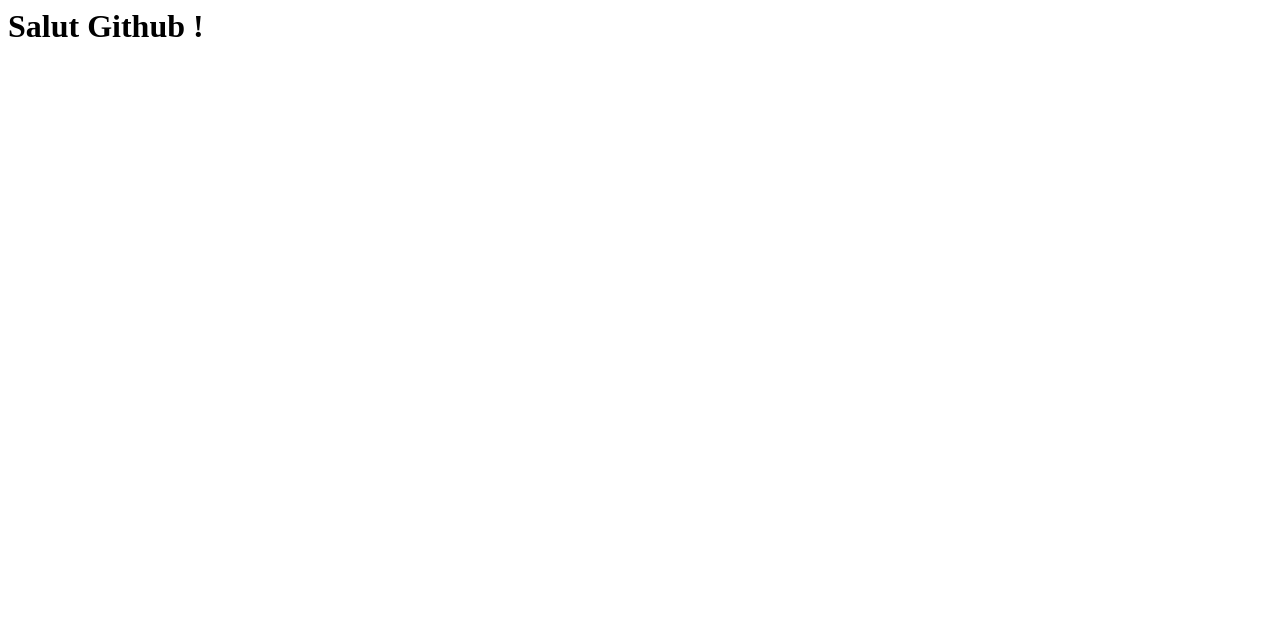
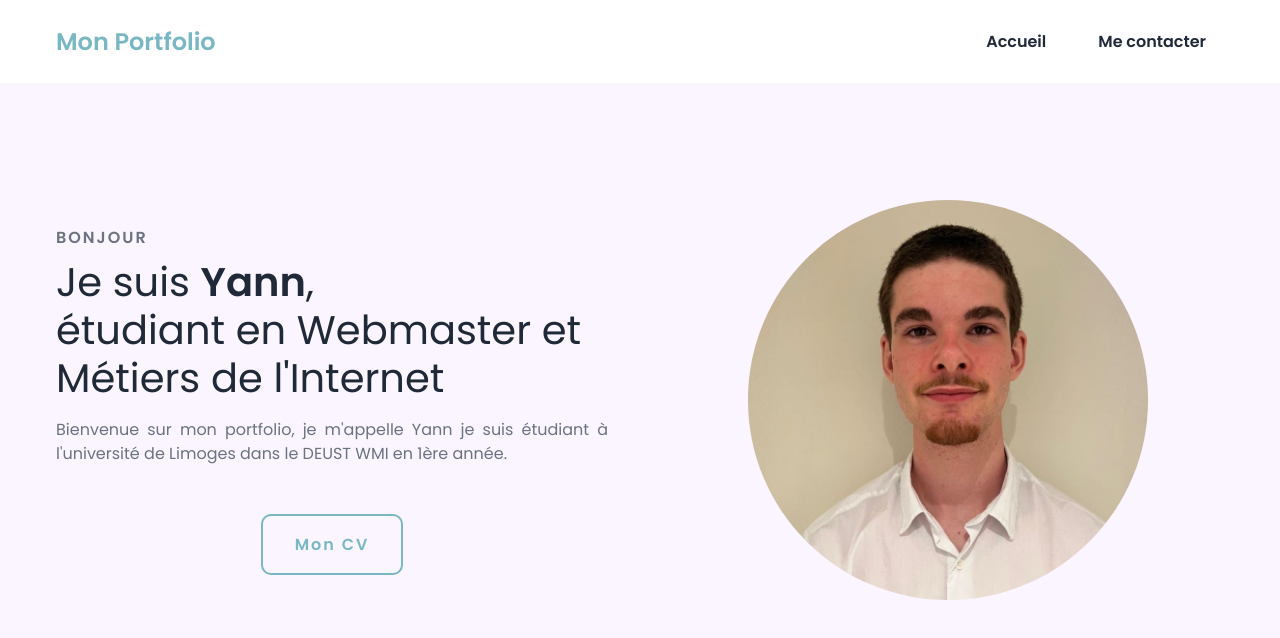
Before and after one commit to yanngdnd/uel106, a plain HTML site: page index.html in a window 1280 px wide. Drawn offline with nearby package versions, Linux system fonts and the light colour scheme.

Commit message:
Add files via upload

```diff
--- a/index.html
+++ b/index.html
@@ -1,8 +1,51 @@
-<html>
-<head>
-<title>Ma première page HTML</title>
-</head>
-<body>
-<h1>Salut Github !<h1>
-<body>
+<!DOCTYPE html>
+<html lang="fr">
+  <head>
+    <meta charset="UTF-8" />
+    <meta http-equiv="X-UA-Compatible" content="IE=edge" />
+    <meta name="viewport" content="width=device-width, initial-scale=1.0" />
+    <link
+      href="https://cdn.jsdelivr.net/npm/remixicon@3.2.0/fonts/remixicon.css"
+      rel="stylesheet"
+    />
+    <link rel="stylesheet" href="styles.css" />
+    <title>Mon Portfolio</title>
+  </head>
+  <body>
+    <nav>
+      <div class="nav__content">
+        <div class="logo">Mon Portfolio</div>
+        <label for="check" class="checkbox">
+          <i class="ri-menu-line"></i>
+        </label>
+        <input type="checkbox" name="check" id="check" />
+        <ul>
+          <li><a href="index.html">Accueil</a></li>
+          <li><a href="contact.html">Me contacter</a></li>
+
+        </ul>
+      </div>
+    </nav>
+    <section class="section">
+      <div class="section__container">
+        <div class="content">
+          <p class="subtitle">BONJOUR</p>
+          <h1 class="title">
+            Je suis <span>Yann</span>,<br>étudiant en Webmaster et Métiers de l'Internet
+          </h1>
+          <p class="description">
+            Bienvenue sur mon portfolio, je m'appelle Yann je suis étudiant
+            à l'université de Limoges dans le DEUST WMI en 1ère année.
+
+          </p>
+          <div class="cv">
+            <a href="mon cv.pdf" target="_blank">Mon CV</a>
+          </div>
+        </div>
+        <div class="image">
+          <img src="photo pro.jpg" alt="photo" />
+        </div>
+      </div>
+    </section>
+  </body>
 </html>
--- /dev/null
+++ b/style.css
@@ -0,0 +1,188 @@
+:root {
+    --primary-color: #79b7c2;
+    --primary-color-dark: #80d5e4;
+    --secondary-color: #79b7c2;
+    --text-dark: #1f2937;
+    --text-light: #6b7280;
+    --extra-light: #faf5ff;
+    --max-width: 1200px;
+  }
+
+  * {
+    padding: 0;
+    margin: 0;
+    box-sizing: border-box;
+  }
+
+  a {
+    text-decoration: none;
+  }
+
+  body {
+    font-family: "Poppins", sans-serif;
+  }
+
+  nav {
+    width: 100%;
+    position: fixed;
+    top: 0;
+    left: 0;
+    background-color: #ffffff;
+    z-index: 99;
+  }
+
+  .nav__content {
+    max-width: var(--max-width);
+    margin: auto;
+    padding: 1.5rem 1rem;
+    display: flex;
+    align-items: center;
+    justify-content: space-between;
+  }
+
+  nav .logo {
+    font-size: 1.5rem;
+    font-weight: 600;
+    color: var(--primary-color);
+    transition: 0.3s;
+  }
+
+  nav .logo a:hover {
+    color: var(--primary-color-dark);
+  }
+
+  nav .checkbox {
+    display: none;
+  }
+
+  nav input {
+    display: none;
+  }
+
+  nav .checkbox i {
+    font-size: 2rem;
+    color: var(--primary-color);
+    cursor: pointer;
+  }
+
+  ul {
+    display: flex;
+    align-items: center;
+    gap: 1rem;
+    list-style: none;
+    transition: left 0.3s;
+  }
+
+  ul li a {
+    padding: 0.5rem 1rem;
+    border: 2px solid transparent;
+    text-decoration: none;
+    font-weight: 600;
+    color: var(--primary-color);
+    transition: 0.3s;
+  }
+
+  ul li a:hover {
+    border-top-color: var(--secondary-color);
+    border-bottom-color: var(--secondary-color);
+    color: var(--secondary-color);
+  }
+
+  .section {
+    background-color: var(--extra-light);
+  }
+
+  .container {
+    min-height: 100vh;
+    display: flex;
+    justify-content: center;
+    align-items: center;
+  }
+
+  .container form {
+    width: 670px;
+    height: 600px;
+    display: flex;
+    justify-content: center;
+    border : 2px solid var(--primary-color);
+    padding: 20px;
+    border-radius: 15px;
+    background: rgba(255, 255, 255, 0.1);
+    backdrop-filter: blur(30px);
+    flex-wrap: wrap;
+  }
+
+  .container form h1 {
+    color: var(--primary-color);
+    font-weight: 700;
+    line-height: 2;
+    margin-top: 20px;
+    width: 500px;
+    text-align: center;
+  }
+
+  .container form input {
+    width: 300px;
+    height: 50px;
+    padding-left: 10px;
+    outline: none;
+    border: none;
+    font-size: 20px;
+    margin-bottom: 10px;
+    background: none;
+    border-bottom: 2px solid var(--primary-color);
+    color: var(--text-dark);
+  }
+
+  .container form input::placeholder {
+    color: var(--primary-color);
+  }
+
+  .container form #lastName,
+  .container form #mobile {
+    margin-left: 20px;
+  }
+
+  .container form h4 {
+    color: var(--primary-color);
+    font-weight: 300;
+    width: 600px;
+    margin-top: 20px;
+    font-size: 20px;
+  }
+
+  .container form textarea {
+    background: none;
+    border: none;
+    border-bottom: 2px solid var(--primary-color);
+    color: var(--text-dark);
+    font-weight: 200;
+    font-size: 20px;
+    padding: 10px;
+    outline: none;
+    min-height: 90px;
+    max-height: 90px;
+    min-width: 620px;
+    max-width: 620px;
+  }
+
+  .container form #button {
+    border: none;
+    background: var(--secondary-color);
+    border-radius: 5px;
+    margin-top: 20px;
+    font-weight: 600;
+    font-size: 24px;
+    color: #ffffff;
+    width: 200px;
+    height: 60px;
+    padding: 0;
+    margin-bottom: 30px;
+    transition: 0.3s;
+  }
+
+  .container form #button:hover {
+    background: var(--secondary-color);
+    color: var(--primary-color);
+    transition: 0.5s ease-in-out;
+  }
--- /dev/null
+++ b/styles.css
@@ -0,0 +1,206 @@
+@import url("https://fonts.googleapis.com/css2?family=Poppins:wght@400;600;700&display=swap");
+
+:root {
+  --primary-color: #79b7c2;
+  --primary-color-dark: #80d5e4;
+  --secondary-color: #79b7c2;
+  --text-dark: #1f2937;
+  --text-light: #6b7280;
+  --extra-light: #faf5ff;
+  --max-width: 1200px;
+}
+
+* {
+  padding: 0;
+  margin: 0;
+  box-sizing: border-box;
+}
+
+a {
+  text-decoration: none;
+}
+
+body {
+  font-family: "Poppins", sans-serif;
+}
+
+nav {
+  width: 100%;
+  position: fixed;
+  top: 0;
+  left: 0;
+  background-color: #ffffff;
+  z-index: 99;
+}
+
+.nav__content {
+  max-width: var(--max-width);
+  margin: auto;
+  padding: 1.5rem 1rem;
+  display: flex;
+  align-items: center;
+  justify-content: space-between;
+}
+
+nav .logo {
+  font-size: 1.5rem;
+  font-weight: 600;
+  color: var(--primary-color);
+  transition: 0.3s;
+}
+nav .logo a:hover {
+  color: var(--primary-color-dark);
+}
+
+nav .checkbox {
+  display: none;
+}
+
+nav input {
+  display: none;
+}
+nav .checkbox i {
+  font-size: 2rem;
+  color: var(--primary-color);
+  cursor: pointer;
+}
+
+ul {
+  display: flex;
+  align-items: center;
+  gap: 1rem;
+  list-style: none;
+  transition: left 0.3s;
+}
+
+ul li a {
+  padding: 0.5rem 1rem;
+  border: 2px solid transparent;
+  text-decoration: none;
+  font-weight: 600;
+  color: var(--text-dark);
+  transition: 0.3s;
+}
+
+ul li a:hover {
+  border-top-color: var(--secondary-color);
+  border-bottom-color: var(--secondary-color);
+  color: var(--secondary-color);
+}
+
+.section {
+  background-color: var(--extra-light);
+}
+
+.section__container {
+  min-height: 100vh;
+  max-width: var(--max-width);
+  margin: auto;
+  padding: 1rem;
+  display: grid;
+  grid-template-columns: repeat(2, 1fr);
+  gap: 4rem;
+}
+
+.content {
+  display: flex;
+  flex-direction: column;
+  justify-content: center;
+}
+
+.subtitle {
+  letter-spacing: 2px;
+  color: var(--text-light);
+  font-weight: 600;
+  margin-bottom: 0.5rem;
+}
+
+.title {
+  font-size: 2.5rem;
+  font-weight: 400;
+  line-height: 3rem;
+  color: var(--text-dark);
+  margin-bottom: 1rem;
+}
+
+.title span {
+  font-weight: 600;
+}
+
+.description {
+  line-height: 1.5rem;
+  color: var(--text-light);
+  margin-bottom: 2rem;
+  text-align: justify;
+}
+
+.cv {
+  font-size: 1rem;
+  font-weight: 600;
+  letter-spacing: 2px;
+  padding: 1rem 2rem;
+  outline: none;
+  border: 2px solid var(--primary-color);
+  border-radius: 10px;
+  transition: 0.3s;
+  cursor: pointer;
+  margin-top: 1rem;
+  text-align: center;
+  max-width: 300px;
+  margin-left: auto;
+  margin-right: auto;
+}
+
+.cv a {
+  color: var(--primary-color);
+  text-decoration: none;
+}
+
+.cv:hover {
+  background-color: var(--primary-color-dark);
+}
+
+.image {
+  display: grid;
+  place-items: center;
+}
+
+.image img {
+  width: min(25rem, 90%);
+  border-radius: 100%;
+}
+
+@media (width < 750px) {
+  nav .checkbox {
+    display: block;
+  }
+
+  ul {
+    position: absolute;
+    width: 100%;
+    height: calc(100vh - 85px);
+    left: -100%;
+    top: 85px;
+    background-color: var(--extra-light);
+    flex-direction: column;
+    justify-content: center;
+    gap: 3rem;
+  }
+
+  nav #check:checked ~ ul {
+    left: 0;
+  }
+
+  ul li a {
+    font-size: 1.25rem;
+  }
+
+  .section__container {
+    padding: 10rem 1rem 5rem 1rem;
+    text-align: center;
+    grid-template-columns: repeat(1, 1fr);
+  }
+
+  .image {
+    grid-area: 1/1/2/2;
+  }
```
Also changed, not shown: contact.html (added, +42 -0 lines), photo pro.jpg (added), 1 other file.
